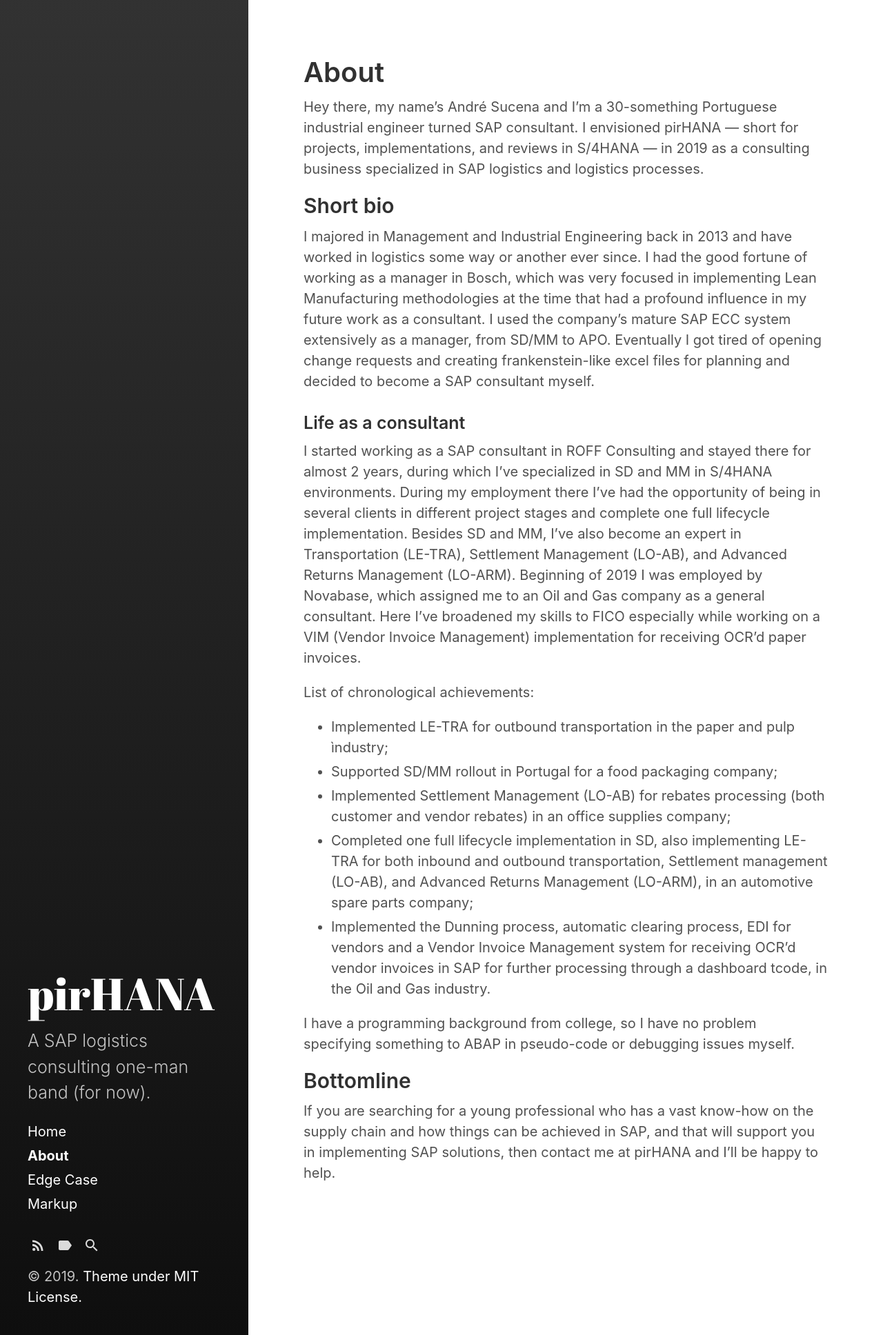
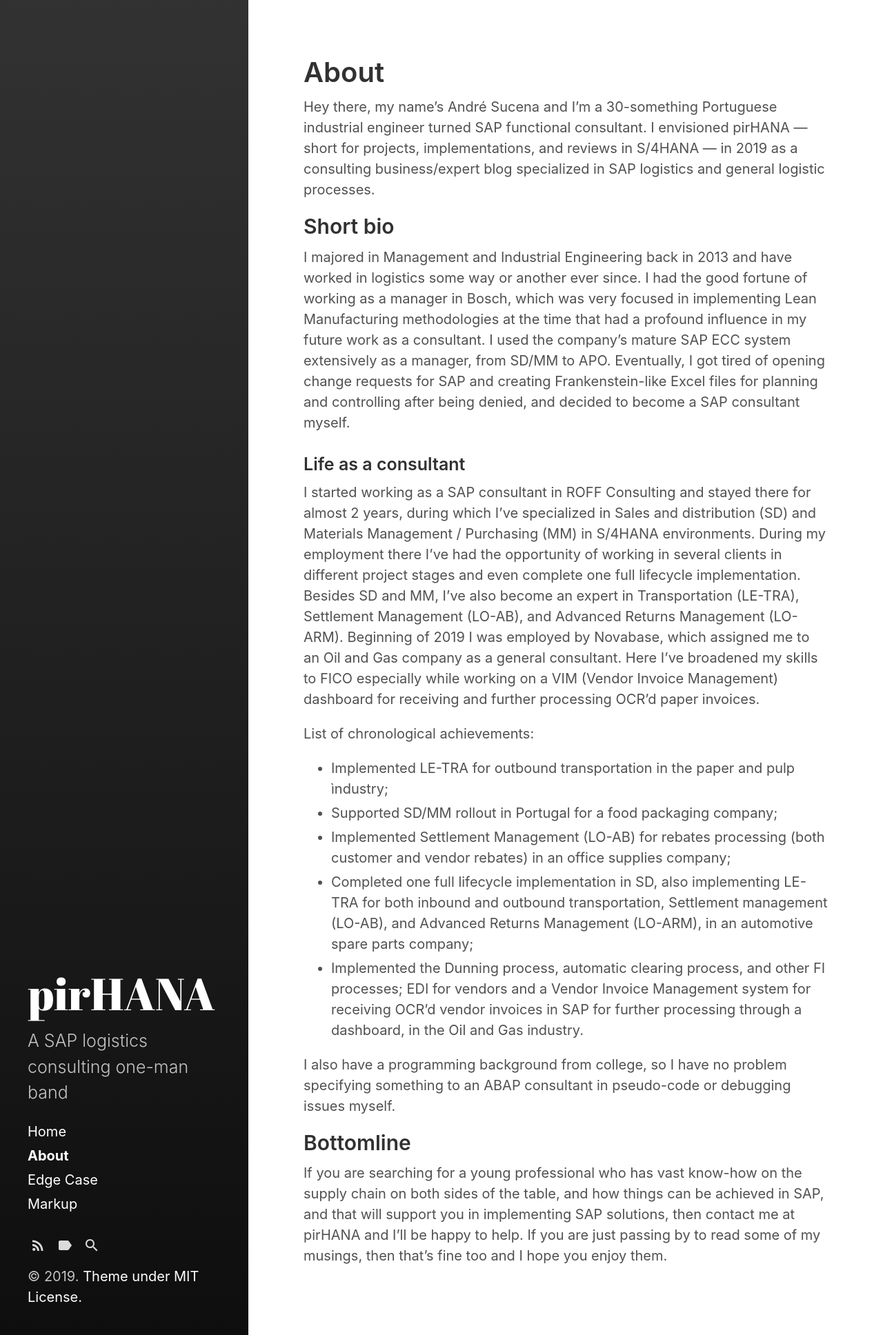
Before and after one commit to Quazepam/pirhana, a Jekyll site: the page built from about.md, in a window 1280 px wide. Shown: the whole page at 69% size. Built offline with Jekyll 4.4.1, drawn with Linux system fonts in a browser that asks for light colours.

Commit message:
live site

```diff
--- a/_config.yml
+++ b/_config.yml
@@ -4,8 +4,8 @@ highlighter:      rouge
 
 # Setup
 title:            pirHANA
-tagline:          'A SAP logistics consulting one-man band (for now).'
-description:      'A SAP logistics consulting one-man band (for now).'
+tagline:          'A SAP logistics consulting one-man band'
+description:      'A SAP logistics consulting one-man band'
 url:              https://fongandrew.github.io
 baseurl:          '/pirhana'
                   # the optional subpath of your site, e.g. "/blog"
--- a/about.md
+++ b/about.md
@@ -4,25 +4,25 @@ title: About
 sidebar_link: true
 ---
 
-Hey there, my name's André Sucena and I'm a 30-something Portuguese industrial engineer turned SAP consultant. I envisioned pirHANA — short for projects, implementations, and reviews in S/4HANA — in 2019 as a consulting business specialized in SAP logistics and logistics processes.
+Hey there, my name's André Sucena and I'm a 30-something Portuguese industrial engineer turned SAP functional consultant. I envisioned pirHANA — short for projects, implementations, and reviews in S/4HANA — in 2019 as a consulting business/expert blog specialized in SAP logistics and general logistic processes.
 
 ## Short bio
 
-I majored in Management and Industrial Engineering back in 2013 and have worked in logistics some way or another ever since. I had the good fortune of working as a manager in Bosch, which was very focused in implementing Lean Manufacturing methodologies at the time that had a profound influence in my future work as a consultant. I used the company's mature SAP ECC system extensively as a manager, from SD/MM to APO. Eventually I got tired of opening change requests and creating frankenstein-like excel files for planning and decided to become a SAP consultant myself.
+I majored in Management and Industrial Engineering back in 2013 and have worked in logistics some way or another ever since. I had the good fortune of working as a manager in Bosch, which was very focused in implementing Lean Manufacturing methodologies at the time that had a profound influence in my future work as a consultant. I used the company's mature SAP ECC system extensively as a manager, from SD/MM to APO. Eventually, I got tired of opening change requests for SAP and creating Frankenstein-like Excel files for planning and controlling after being denied, and decided to become a SAP consultant myself.
 
 ### Life as a consultant
 
-I started working as a SAP consultant in ROFF Consulting and stayed there for almost 2 years, during which I've specialized in SD and MM in S/4HANA environments. During my employment there I've had the opportunity of being in several clients in different project stages and complete one full lifecycle implementation. Besides SD and MM, I've also become an expert in Transportation (LE-TRA), Settlement Management (LO-AB), and Advanced Returns Management (LO-ARM). Beginning of 2019 I was employed by Novabase, which assigned me to an Oil and Gas company as a general consultant. Here I've broadened my skills to FICO especially while working on a VIM (Vendor Invoice Management) implementation for receiving OCR'd paper invoices.
+I started working as a SAP consultant in ROFF Consulting and stayed there for almost 2 years, during which I've specialized in Sales and distribution (SD) and Materials Management / Purchasing (MM) in S/4HANA environments. During my employment there I've had the opportunity of working in several clients in different project stages and even complete one full lifecycle implementation. Besides SD and MM, I've also become an expert in Transportation (LE-TRA), Settlement Management (LO-AB), and Advanced Returns Management (LO-ARM). Beginning of 2019 I was employed by Novabase, which assigned me to an Oil and Gas company as a general consultant. Here I've broadened my skills to FICO especially while working on a VIM (Vendor Invoice Management) dashboard for receiving and further processing OCR'd paper invoices.
 
 List of chronological achievements:
 * Implemented LE-TRA for outbound transportation in the paper and pulp ìndustry;
 * Supported SD/MM rollout in Portugal for a food packaging company;
 * Implemented Settlement Management (LO-AB) for rebates processing (both customer and vendor rebates) in an office supplies company;
 * Completed one full lifecycle implementation in SD, also implementing LE-TRA for both inbound and outbound transportation, Settlement management (LO-AB), and Advanced Returns Management (LO-ARM), in an automotive spare parts company;
-* Implemented the Dunning process, automatic clearing process, EDI for vendors and a Vendor Invoice Management system for receiving OCR'd vendor invoices in SAP for further processing through a dashboard tcode, in the Oil and Gas industry.
+* Implemented the Dunning process, automatic clearing process, and other FI processes; EDI for vendors and a Vendor Invoice Management system for receiving OCR'd vendor invoices in SAP for further processing through a dashboard, in the Oil and Gas industry.
 
-I have a programming background from college, so I have no problem specifying something to ABAP in pseudo-code or debugging issues myself.
+I also have a programming background from college, so I have no problem specifying something to an ABAP consultant in pseudo-code or debugging issues myself.
 
 ## Bottomline
 
-If you are searching for a young professional who has a vast know-how on the supply chain and how things can be achieved in SAP, and that will support you in implementing SAP solutions, then contact me at pirHANA and I'll be happy to help.
+If you are searching for a young professional who has vast know-how on the supply chain on both sides of the table, and how things can be achieved in SAP, and that will support you in implementing SAP solutions, then contact me at pirHANA and I'll be happy to help. If you are just passing by to read some of my musings, then that's fine too and I hope you enjoy them.
```
